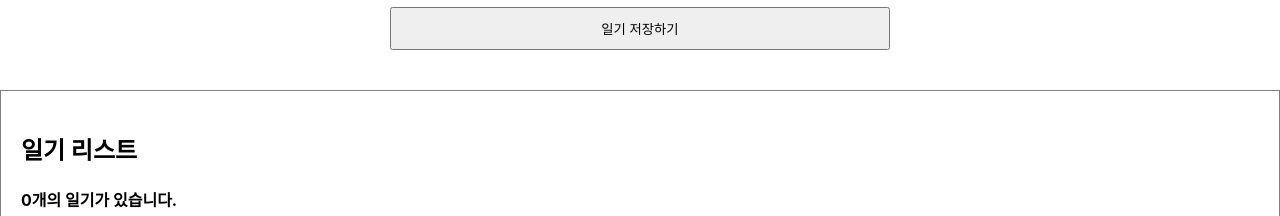
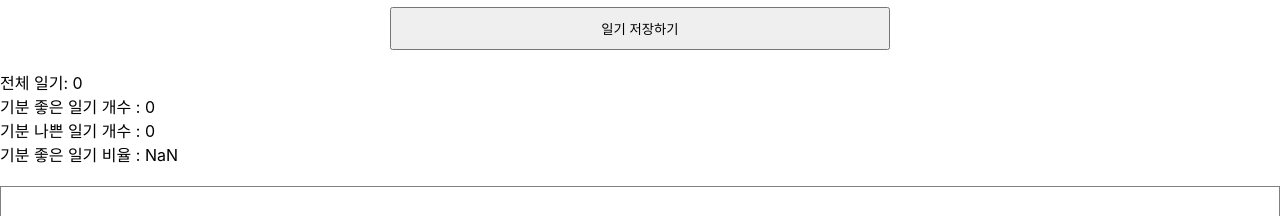
Before and after one commit to k2wackie/simplediary, a React (Create React App) app: page / in a window 1280 px wide. Shown: the part 402-618 px from the top of the page. Built offline with nearby package versions, Linux system fonts and the light colour scheme; no server answers.

Commit message:
Using useMemo

```diff
--- a/src/App.js
+++ b/src/App.js
@@ -1,8 +1,7 @@
-import { useEffect, useRef, useState } from "react";
+import { useEffect, useMemo, useRef, useState } from "react";
 import "./App.css";
 import DiaryEditor from "./DiaryEditor";
 import DiaryList from "./DiaryList";
-//https://jsonplaceholder.typicode.com/comments
 
 function App() {
   const [data, setData] = useState([]);
@@ -27,7 +26,9 @@ function App() {
   };
 
   useEffect(() => {
-    getData();
+    return () => {
+      getData();
+    };
   }, []);
 
   const onCreate = (author, content, emotion) => {
@@ -58,9 +59,23 @@ function App() {
     );
   };
 
+  const getDiaryAnalysis = useMemo(() => {
+    console.log("일기분석시작");
+    const goodCount = data.filter((it) => it.emotion >= 3).length;
+    const badCount = data.length - goodCount;
+    const goodRatio = (goodCount / data.length) * 100;
+    return { goodCount, badCount, goodRatio };
+  }, [data.length]);
+
+  const { goodCount, badCount, goodRatio } = getDiaryAnalysis;
+
   return (
     <div className="App">
       <DiaryEditor onCreate={onCreate} />
+      <div>전체 일기: {data.length}</div>
+      <div>기분 좋은 일기 개수 : {goodCount}</div>
+      <div>기분 나쁜 일기 개수 : {badCount}</div>
+      <div>기분 좋은 일기 비율 : {goodRatio}</div>
       <DiaryList onEdit={onEdit} onRemove={onRemove} diaryList={data} />
     </div>
   );
```
